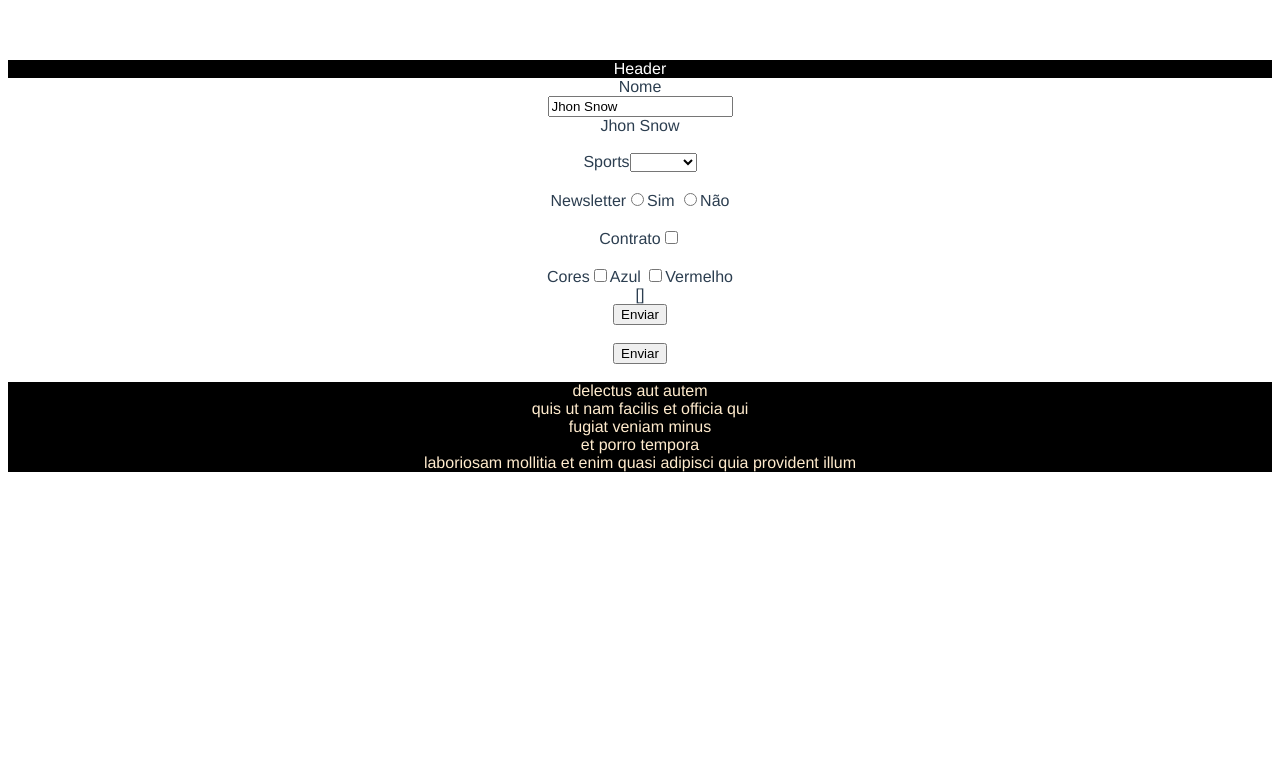
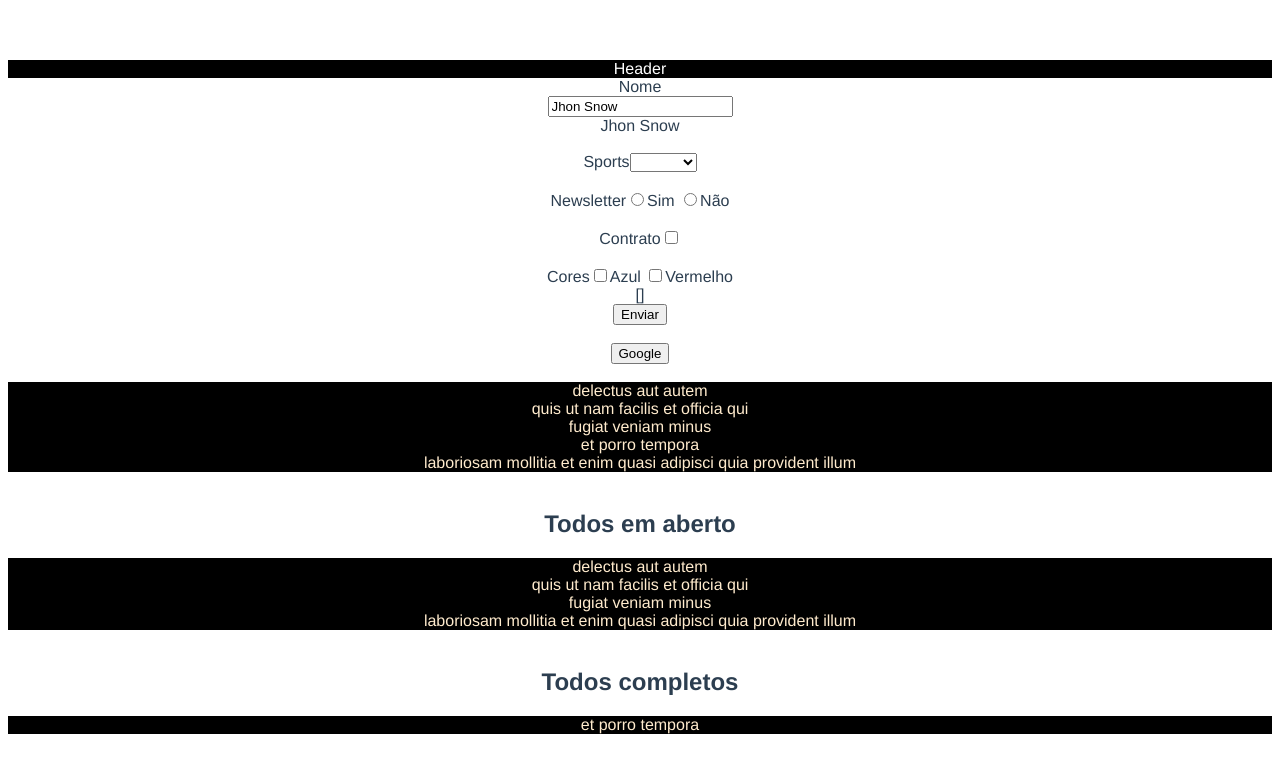
Before and after one commit to AlessandrodeAlmeida2/app, a Vue app: page / in a window 1280 px wide. Shown: the top 772 px of the page. Built offline with nearby package versions, Linux system fonts and the light colour scheme.

Commit message:
atuaização

```diff
--- a/src/App.vue
+++ b/src/App.vue
@@ -2,7 +2,15 @@
   <TheHeader />
   <div v-for="obj in todos" v-bind:key="obj.id" class="todosItem">
     {{ obj.title }}
-  </div>
+  </div><br>
+  <h2>Todos em aberto</h2>
+  <div v-for="todo in uncompleted" :key="todo.id" class="todosItem">
+    {{ todo.title }}
+  </div><br>
+  <h2>Todos completos</h2>
+  <div v-for="todo in completed" :key="todo.id" class="todosItem">
+    {{ todo.title }}
+  </div><br>
 </template>
 
 <script>
@@ -48,6 +56,14 @@ export default {
         }
       ]
     }
+  },
+  computed: {
+    uncompleted() {
+      return this.todos.filter(todo => !todo.completed);
+    },
+    completed() {
+      return this.todos.filter(todo => todo.completed)
+    }
   }
 }
 
--- a/src/components/TheHeader.vue
+++ b/src/components/TheHeader.vue
@@ -46,7 +46,7 @@
 
         <form action="https://google.com" @submit="onSubmit">
             <button type="submit">
-                Enviar
+                Google
             </button><br><br>
         </form>
     </div>
@@ -64,12 +64,21 @@
                 cores: []
             }
         },
+        watch: {
+            sports() {
+                this.changeSports()
+            }
+        },
         methods: {
             onClick($evt) {
                 console.log('click!', $evt)
             },
             onSubmit() {
                 console.log('submit')
+            },
+            changeSports() {
+                console.log('Ajax');
+                console.log(this.sports);
             }
         }
     }
```
